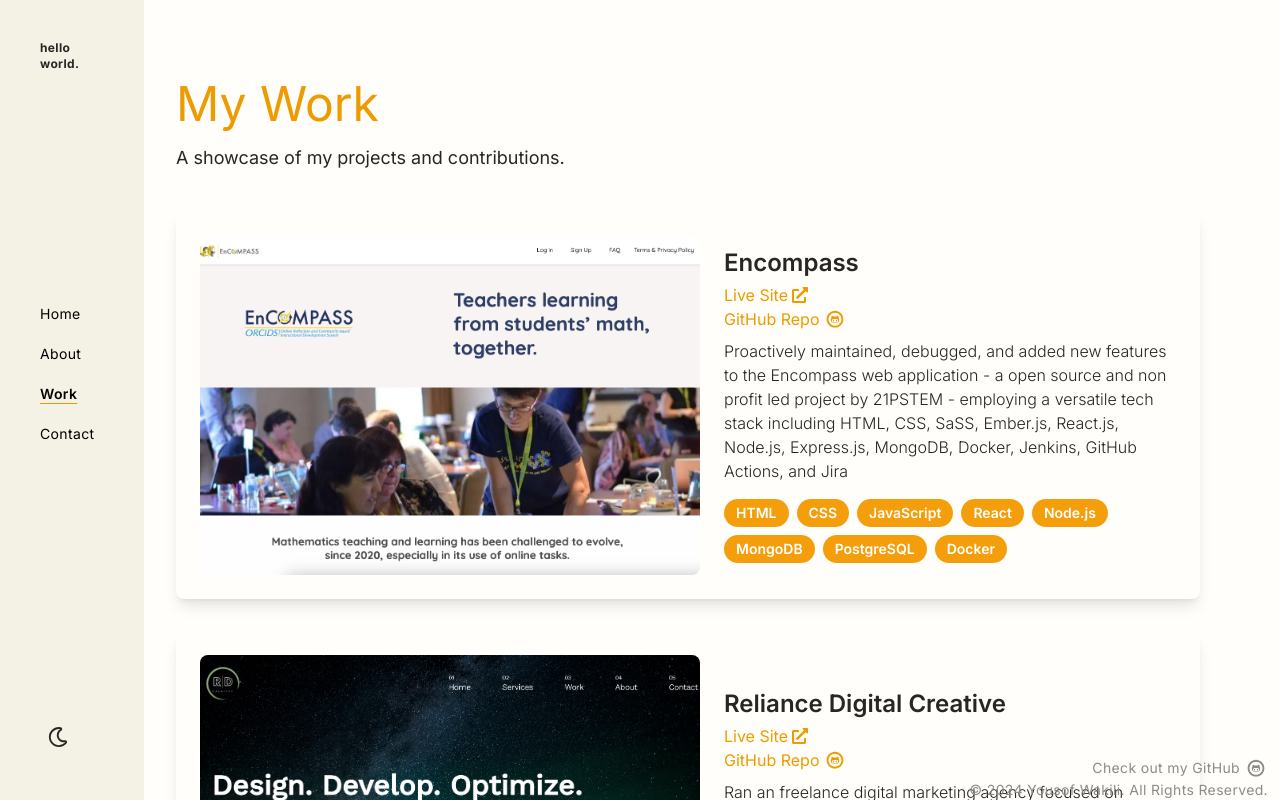
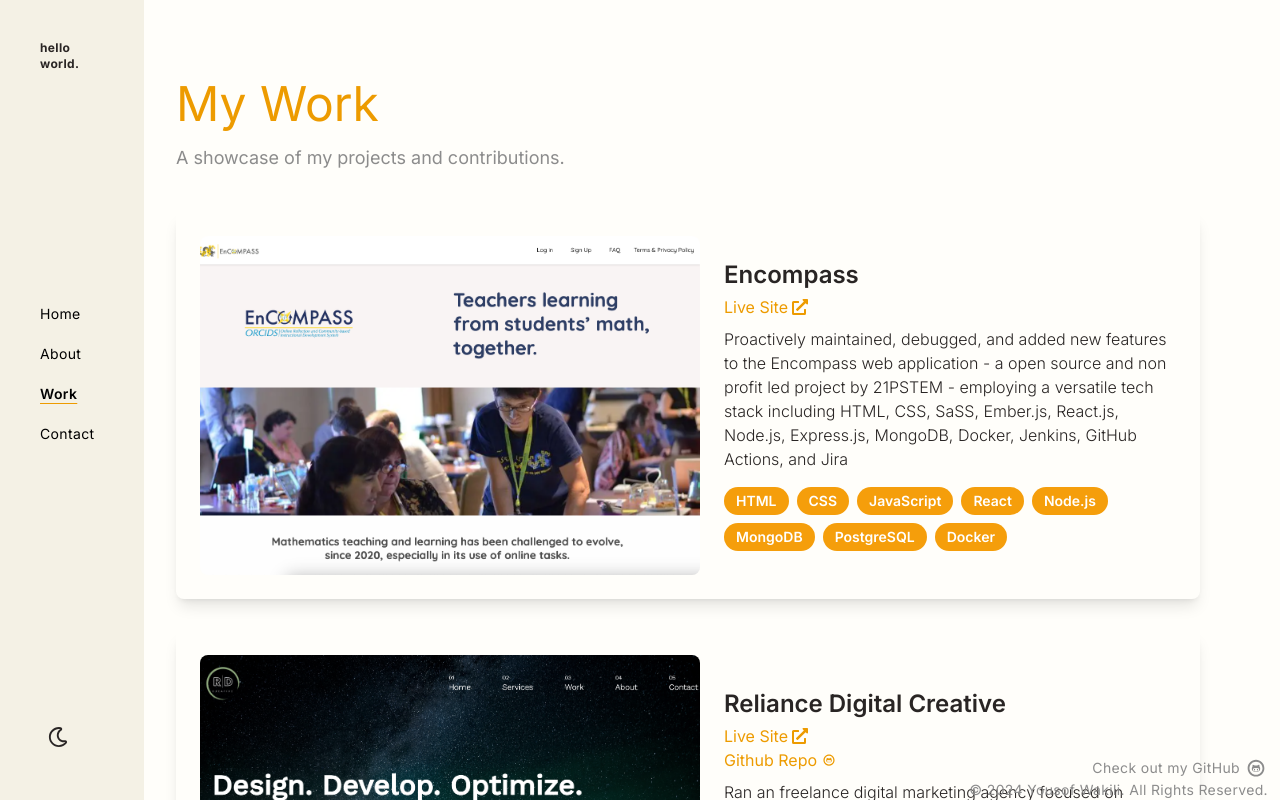
Before and after one commit to ywakili18/portfolio_v3, a Next.js app: page /work in a window 1280 px wide. Shown: the top 800 px of the page. Built offline with nearby package versions, Linux system fonts and the light colour scheme.

Commit message:
Resume uploaded, few tweaks

```diff
--- a/src/app/components/Contact.jsx
+++ b/src/app/components/Contact.jsx
@@ -34,7 +34,7 @@
           Icon={FaLinkedinIn}
         />
         <AnimatedLink
-          href="/resume.pdf" // Update with your resume file
+          href="/yousof_wakili.pdf" // Update with your resume file
           text="Download my resume"
           Icon={FiDownload}
         />
--- a/src/app/components/WorkInfo.jsx
+++ b/src/app/components/WorkInfo.jsx
@@ -11,7 +11,7 @@
         "Proactively maintained, debugged, and added new features to the Encompass web application - a open source and non profit led project by 21PSTEM - employing a versatile tech stack including HTML, CSS, SaSS, Ember.js, React.js, Node.js, Express.js, MongoDB, Docker, Jenkins, GitHub Actions, and Jira",
       imgSrc: "/encompass.png",
       projectUrl: "https://encompass.mathematicalthinking.org/",
-      gitUrl: "https://github.com/mathematicalthinking/encompass",
+
       techStackItems: [
         { id: "html5", name: "HTML" },
         { id: "css3", name: "CSS" },
@@ -47,7 +47,7 @@
       description:
         "Developed a personal portfolio website using Next.js, Tailwindcss, framer motion, deployed on Vercel.",
       imgSrc: "/portfolio.png",
-      projectUrl: "https://reliancedm.com/",
+      projectUrl: "https://yousof.dev/",
       gitUrl: "https://github.com/ywakili18/portfolio_v3",
       techStackItems: [
         { id: "html5", name: "HTML" },
@@ -82,7 +82,7 @@
         <h1 className="text-4xl lg:text-5xl  mb-4 mt-20 lg:mt-0  text-accentBackground">
           My Work
         </h1>
-        <p className="text-base lg:text-lg">
+        <p className="text-base lg:text-lg text-subheaderText">
           A showcase of my projects and contributions.
         </p>
       </motion.header>
@@ -122,14 +122,17 @@
               >
                 Live Site <FaExternalLinkAlt />
               </a>
+              {project.gitUrl && (
                 <a
                   href={project.gitUrl}
                   className="text-accentBackground hover:underline flex items-center gap-1"
                   target="_blank"
                   rel="noopener noreferrer"
                 >
-                GitHub Repo <DiGithub className="text-2xl" />
+                  Github Repo <DiGithub />
                 </a>
+              )}
+
               <p className="mt-2 text-sm lg:text-base font-light">
                 {project.description}
               </p>
```
Also changed, not shown: 1 other file (tests, documents, lock files or other folders). Lines whose indentation alone changed are shown as unchanged.
